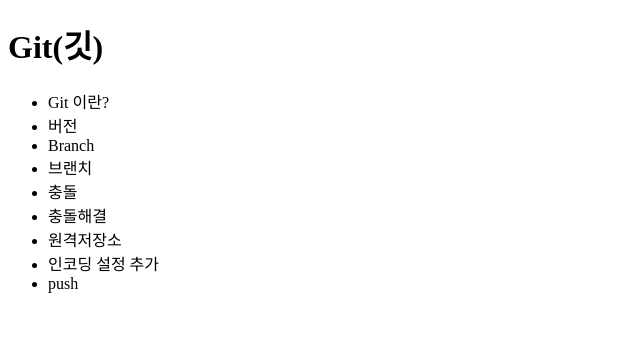
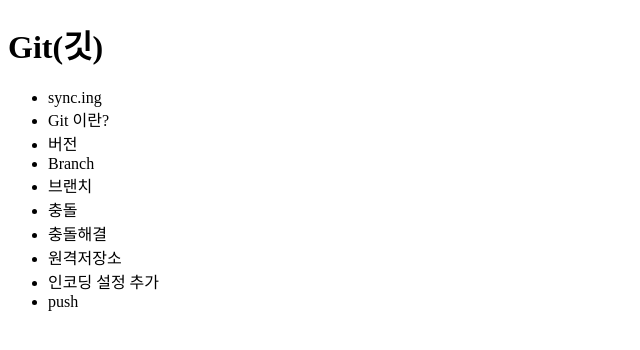
Before and after one commit to ultrakandev/opt_web, a plain HTML site: page index.html in a window 1280 px wide. Shown: the whole page, without its empty margins (0-640 px from the left). Drawn offline with Linux system fonts and the light colour scheme.

Commit message:
sync.ing 추가

```diff
--- a/index.html
+++ b/index.html
@@ -9,6 +9,7 @@
 		<h1>Git(깃)</h1>
 	</header>
 	<ul>
+		<li>sync.ing</li>
 		<li>Git 이란?</li>
 		<li>버전</li>
 		<li>Branch</li>
```
